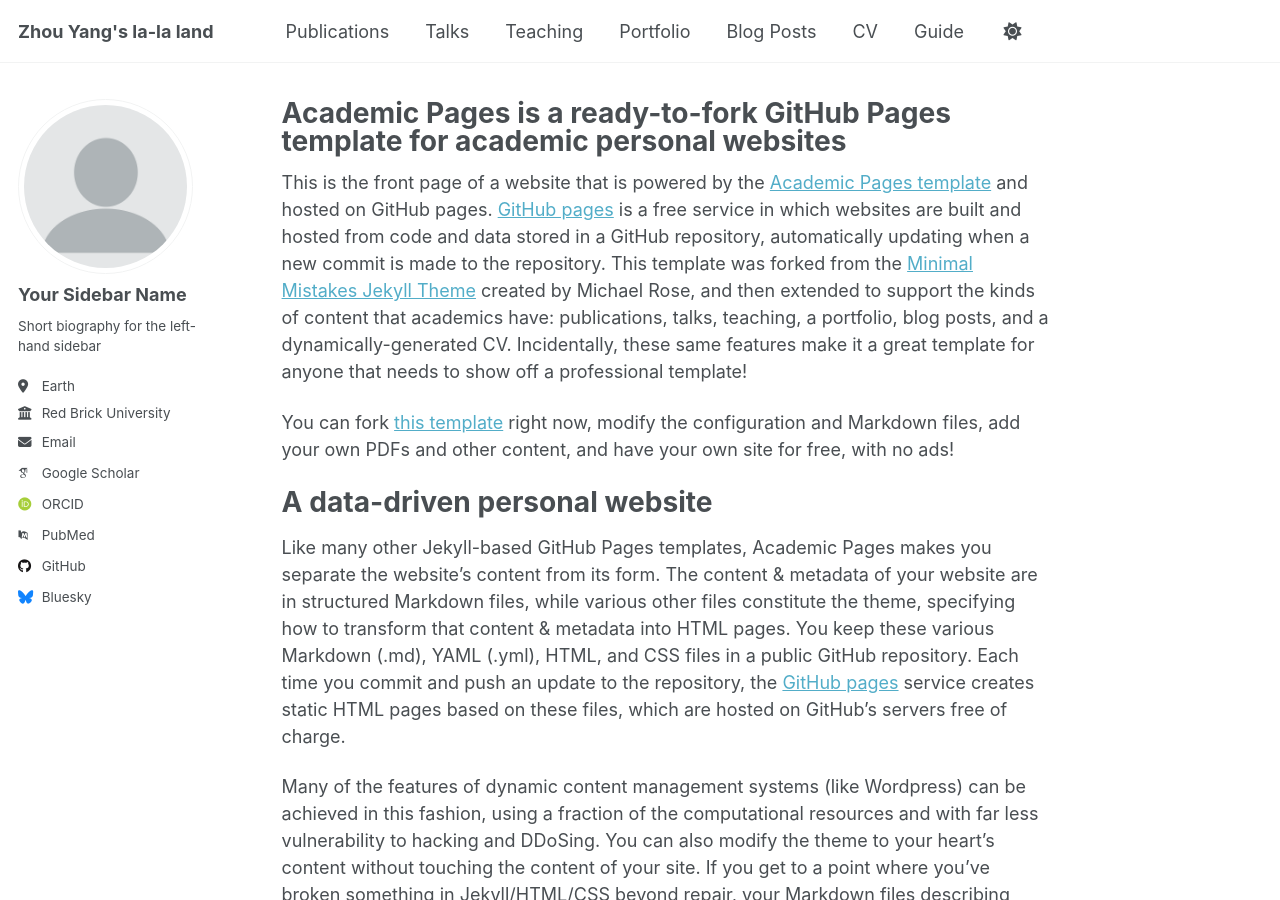
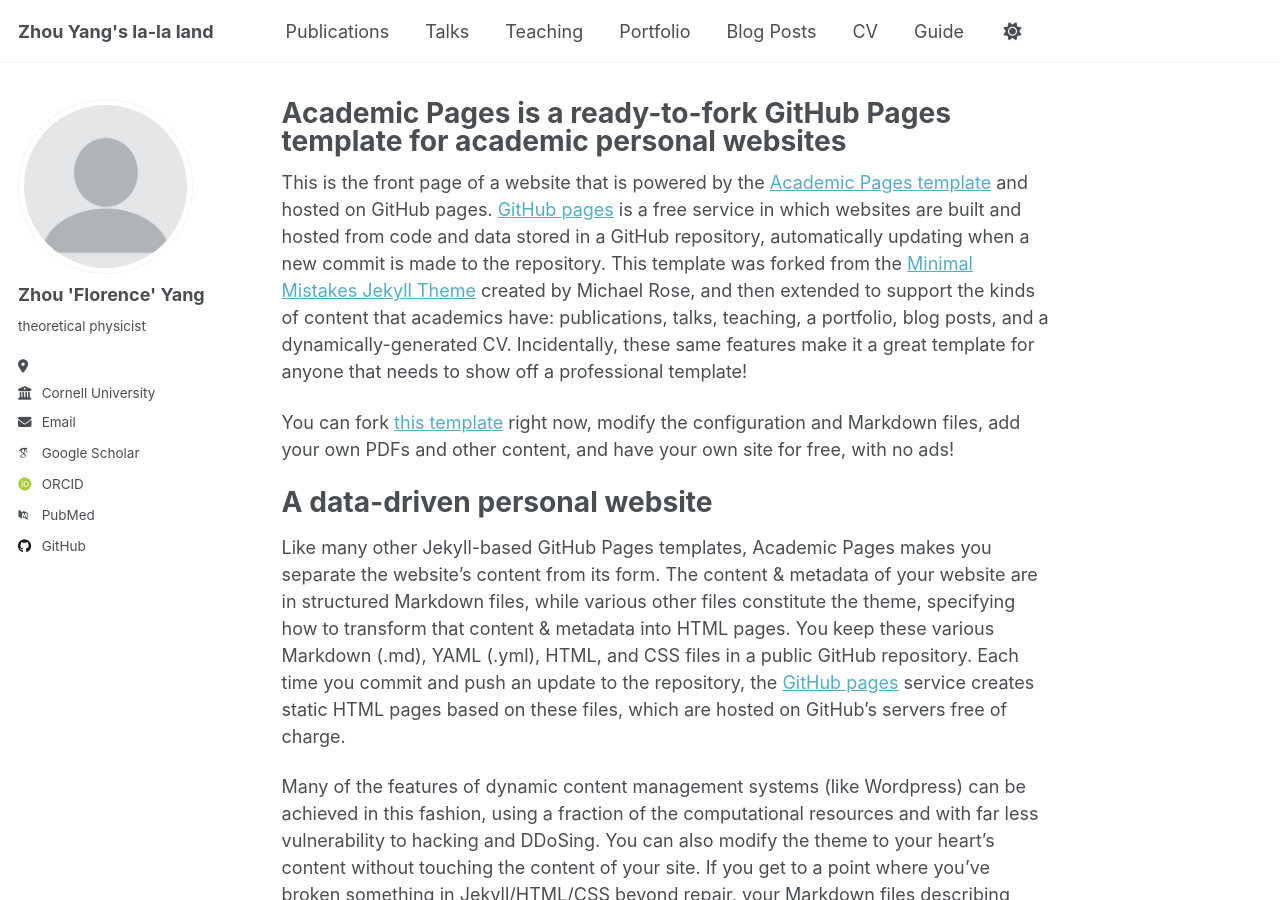
Before and after one commit to zhou-yang-quantum/zhou-yang-quantum.github.io, a Jekyll site: the page built from _pages/about.md, in a window 1280 px wide and 900 px high. Built offline with Jekyll 4.4.1, drawn with Linux system fonts in a browser that asks for light colours; some web fonts are replaced; a script that is not in the unit is left out.

Commit message:
Update _config.yml

```diff
--- a/_config.yml
+++ b/_config.yml
@@ -23,23 +23,23 @@ repository               : "yang-zhou-quantum/yang-zhou-quantum.github.io"
 author:
   # Biographic information
   avatar           : "profile.png"
-  name             : "Your Sidebar Name"
-  pronouns         : # example: "she/her"
-  bio              : "Short biography for the left-hand sidebar"
-  location         : "Earth"
-  employer         : "Red Brick University"
+  name             : "Zhou 'Florence' Yang"
+  pronouns         : ""
+  bio              : "theoretical physicist"
+  location         : ""
+  employer         : "Cornell University"
   uri              : # URL
-  email            : "none@example.org"
+  email            : ""
 
   # Academic websites
   academia         : # URL
   arxiv            : # URL - Update with the correct link to your profile
-  googlescholar    : "https://scholar.google.com/citations?user=PS_CX0AAAAAJ"
+  googlescholar    : "https://scholar.google.com/citations?user=uDQaTj8AAAAJ&hl=en"
   inspire-hep      : # URL
   impactstory      : # URL
-  orcid            : "http://orcid.org/yourorcidurl"
+  orcid            : ""
   semantic         : # URL
-  pubmed           : "https://www.ncbi.nlm.nih.gov/pubmed/?term=john+snow"
+  pubmed           : ""
   researchgate     : # URL
   scopus           : # URL
 
@@ -47,13 +47,13 @@ author:
   bitbucket        : # Username - Update with your username on the site
   codepen          : # Username
   dribbble         : # Username
-  github           : "academicpages"
+  github           : ""
   kaggle           : # Username
   stackoverflow    : # User number or user number and name (i.e., use "1" or "1/jeff-atwood")
 
   # Social media
   artstation       : # Username
-  bluesky          : "bsky.app" # Replace this with you Bluesky username
+  bluesky          : # Replace this with you Bluesky username
   facebook         : # Username
   flickr           : # Username
   foursquare       : # Username
```
